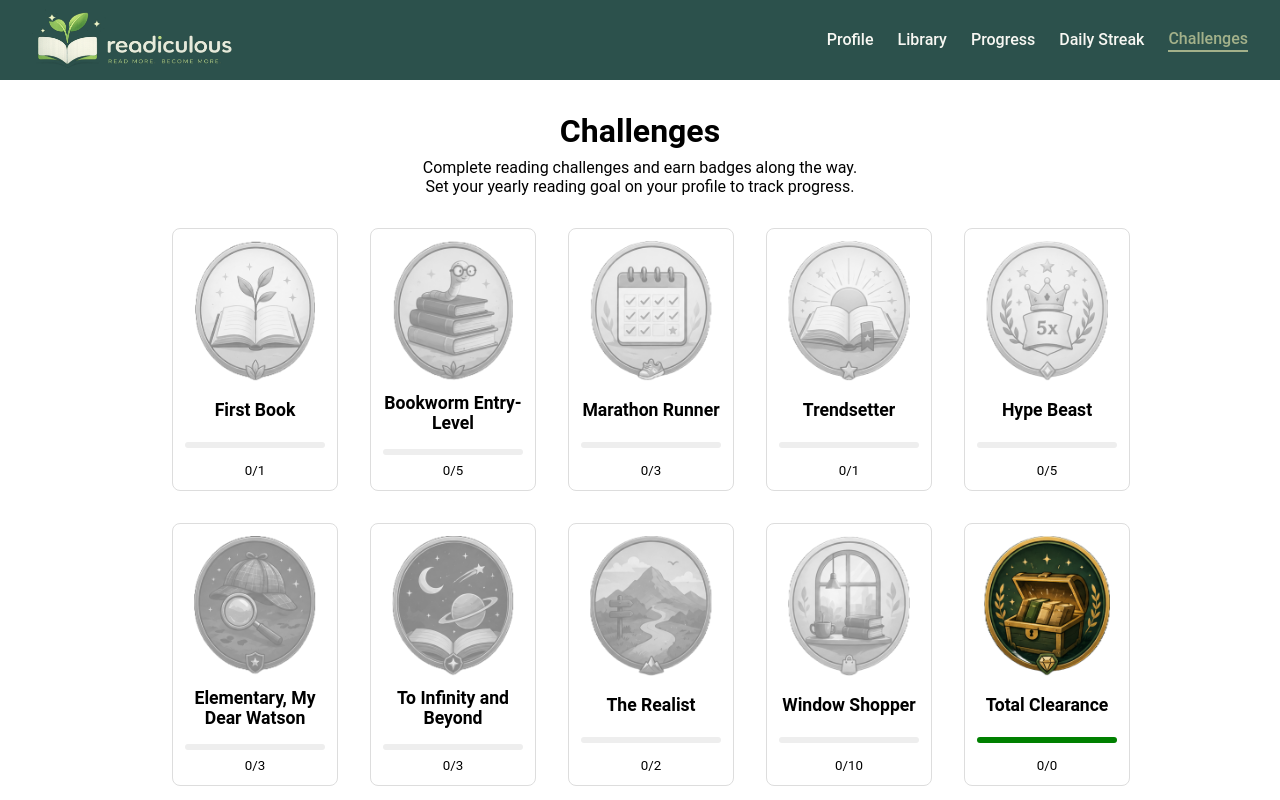
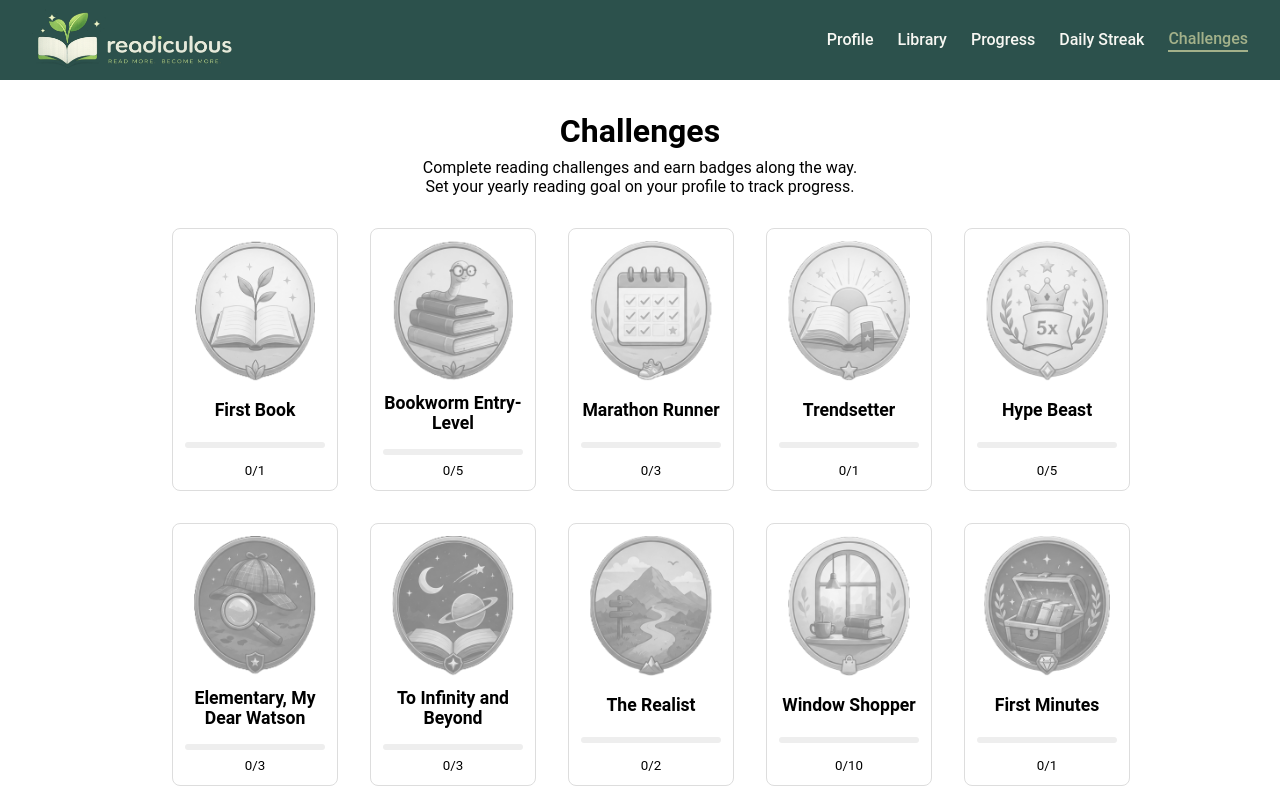
Before and after one commit to mervekindan/readiculous, a React (Vite) app in the folder app/: page /challenges in a window 1280 px wide. Shown: the top 800 px of the page. Built offline with nearby package versions, Linux system fonts and the light colour scheme.

Commit message:
Replace total clearence badge with first minute badge and refactor the code

```diff
--- a/app/src/components/Badge/Badge.jsx
+++ b/app/src/components/Badge/Badge.jsx
@@ -3,9 +3,7 @@ import "./Badge.css";
 export default function Badge({ badge, progress, userGoal }) {
     const goalValue = typeof badge.goal === "number" ? badge.goal : (userGoal || 1);
     const unlocked = progress >= goalValue;
-    const percentage = goalValue === 0
-        ? unlocked ? 100 : 0
-        : Math.min(100, (progress / goalValue) * 100);
+    const percentage = Math.min(100, (progress / goalValue) * 100);
 
     const progressLabel = `${progress}/${goalValue}`;
 
--- a/app/src/utils/badges.js
+++ b/app/src/utils/badges.js
@@ -7,7 +7,7 @@ import detectiveMaster from "/badges/detectiveMaster.png";
 import scifiMaster from "/badges/scifiMaster.png";
 import realistMaster from "/badges/realistMaster.png";
 import windowShopper from "/badges/windowShopper.png";
-import totalClearance from "/badges/totalClearance.png";
+import firstMinutes from "/badges/firstMinutes.png";
 import realistPro from "/badges/realistPro.png";
 import genreLoyalty from "/badges/genreLoyalty.png";
 import architectOfHabits from "/badges/architectOfHabits.png";
@@ -95,13 +95,12 @@ export const BADGES = [
         goal: 10,
     },
     {
-        id: "total_clearance",
-        title: "Total Clearance",
-        description:
-            'Empty your "In Progress" list by finishing all added books. No trailing assignments!',
-        type: "clearance",
-        icon: totalClearance,
-        goal: 0,
+        id: 'first_minutes',
+        title: 'First Minutes',
+        description: 'Start and successfully complete your very first timed reading session.',
+        type: 'timer_first_run',
+        icon: firstMinutes,
+        goal: 1,
     },
     {
         id: "realist_pro",
```
Also changed, not shown: app/public/badges/firstMinutes.png (renamed from app/public/badges/totalClearance.png).
